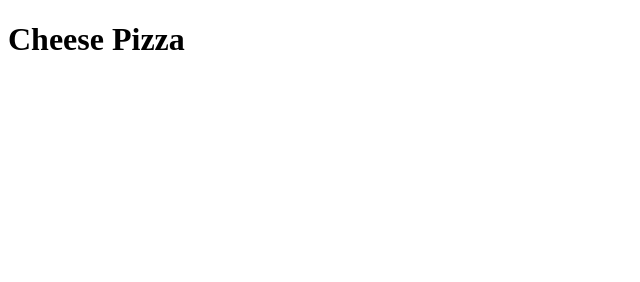
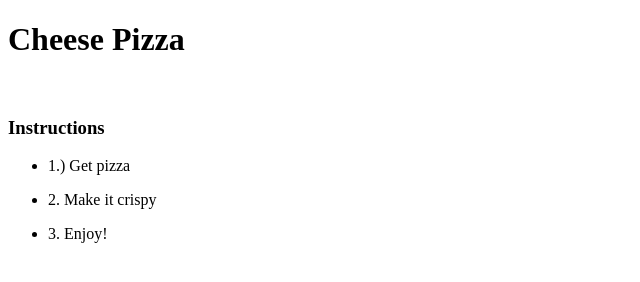
Before and after one commit to Bxllis/odin-recipes, a plain HTML site: page recipes/pizza.html in a window 1280 px wide. Shown: the whole page, without its empty margins (0-640 px from the left). Drawn offline with Linux system fonts and the light colour scheme.

Commit message:
Added photos and recipe to both lasagna.html and pizza.html

```diff
--- a/recipes/pizza.html
+++ b/recipes/pizza.html
@@ -8,5 +8,13 @@
 </head>
 <body>
     <h1>Cheese Pizza</h1>
+    <img href="https://upload.wikimedia.org/wikipedia/commons/a/a3/Eq_it-na_pizza-margherita_sep2005_sml.jpg">
+    <br>
+    <h3>Instructions</h3>
+    <ul>
+        <li><p>1.) Get pizza</p></li>
+        <li><p>2. Make it crispy</p></li>
+        <li><p>3. Enjoy!</p></li>
+    </ul>
 </body>
 </html>
```
Also changed, not shown: recipes/lasagna.html (+8 -0 lines).
